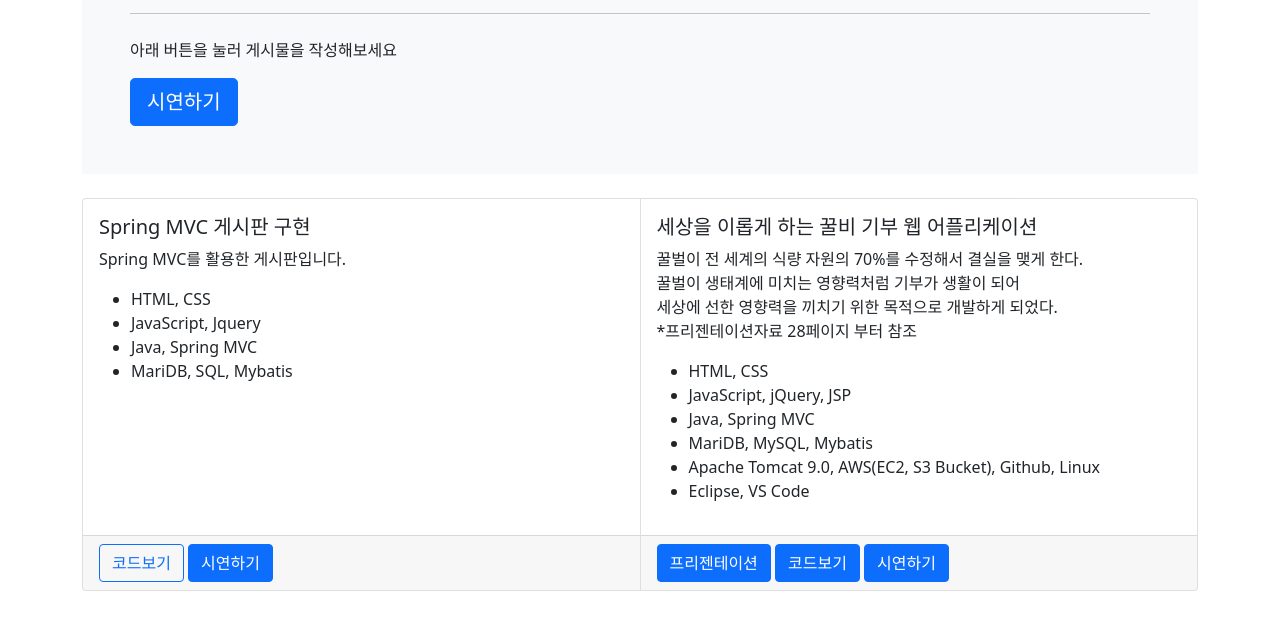
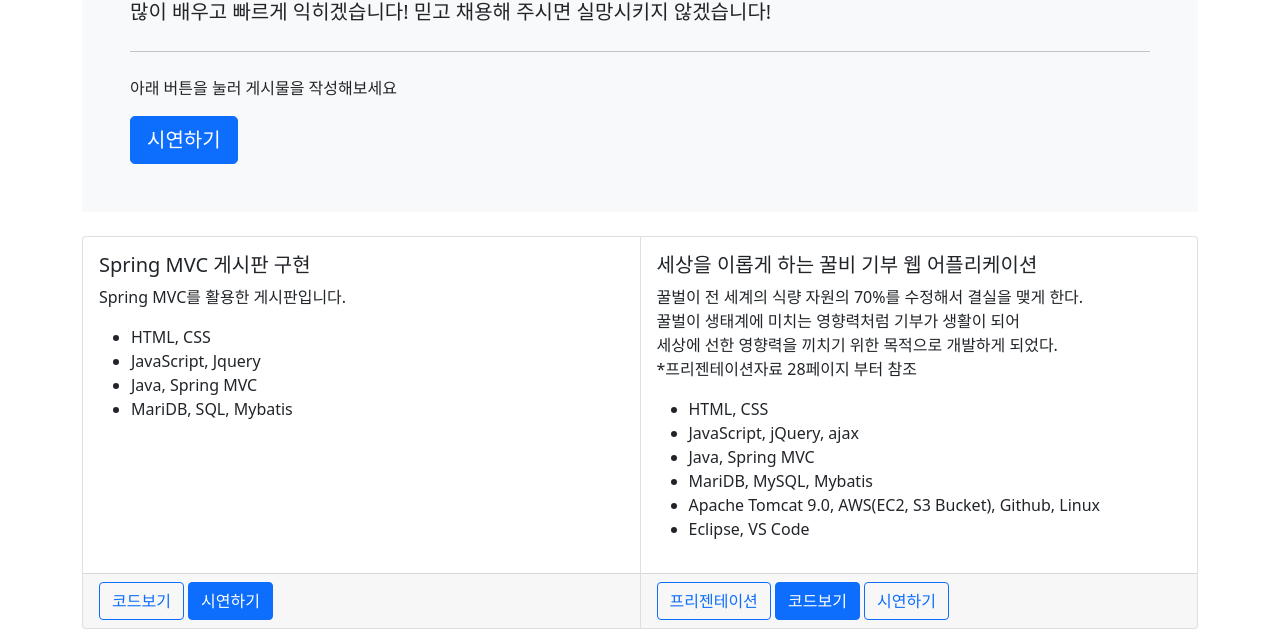
Before and after one commit to Hwangseolyoung/Hwangseolyoung.github.io, a plain HTML site: page index.html in a window 1280 px wide. Shown: the part 193-822 px from the top of the page. Before the commit the page ends 800 px from the top, so only its background shows below. Drawn offline with nearby package versions, Linux system fonts and the light colour scheme.

Commit message:
Update index.html

```diff
--- a/index.html
+++ b/index.html
@@ -20,10 +20,10 @@
                 <!-- .p-5.mb-4.bg-light.round-3 -->
                 <div class="p-5 mb-4 bg-light round-3">
                     <h2 class="display-4">
-                        Backend Developer에 도전하는 신입 개발자 황설영 입니다.
+                        Backend Developer에 도전하는<br>신입 개발자 황설영 입니다.
                     </h2>
                     <p class="lead">
-
+                        많이 배우고 빠르게 익히겠습니다! 믿고 채용해 주시면 실망시키지 않겠습니다!
                     </p>
 
                     <hr class="my-4">
@@ -82,7 +82,7 @@
                             </p>
                             <ul>
                                 <li>HTML, CSS</li>
-                                <li>JavaScript, jQuery, JSP</li>
+                                <li>JavaScript, jQuery, ajax</li>
                                 <li>Java, Spring MVC</li>
                                 <li>MariDB, MySQL, Mybatis</li>
                                 <li>Apache Tomcat 9.0, AWS(EC2, S3 Bucket), Github, Linux</li>
@@ -91,9 +91,9 @@
 
                         </div>
                         <div class="card-footer">
-                            <a href="https://docs.google.com/presentation/d/1Tl0w1551uZ6BLd4Wc_s2gE5wMirfD9UF9jNTjpYYkn0/edit?usp=sharing" class="btn btn-primary">프리젠테이션</a>
+                            <a href="https://docs.google.com/presentation/d/1Tl0w1551uZ6BLd4Wc_s2gE5wMirfD9UF9jNTjpYYkn0/edit?usp=sharing" class="btn btn-outline-primary">프리젠테이션</a>
                             <a href="https://github.com/Hwangseolyoung/team.HoneyBee" class="btn btn-primary">코드보기</a>
-                            <a href="http://13.125.243.126/honeybee/main" class="btn btn-primary">시연하기</a>
+                            <a href="http://13.125.243.126/honeybee/main" class="btn btn-outline-primary">시연하기</a>
                         </div>
                     </div>
                 </div>
```
